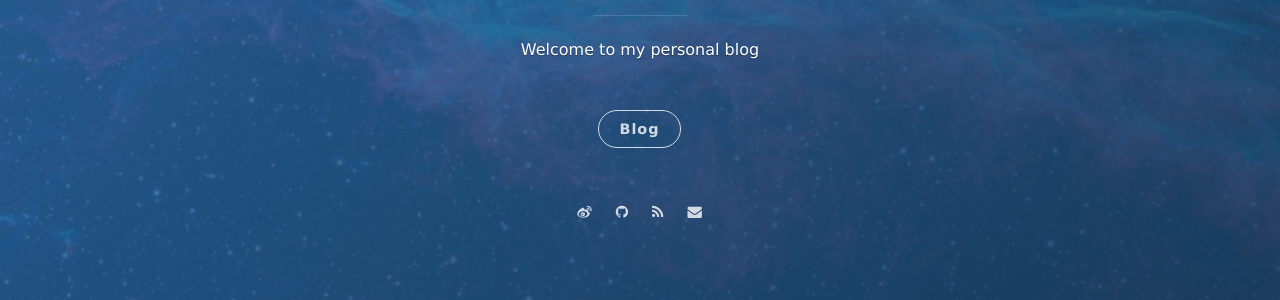
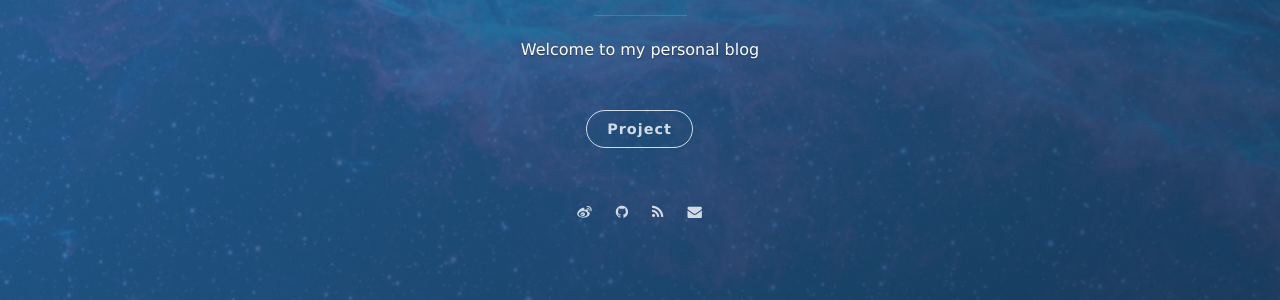
Before and after one commit to magical2world/blog.github.io, a Jekyll site: the page built from index.html, in a window 1280 px wide. Shown: the part 431-731 px from the top of the page. Built offline with Jekyll 4.4.1, drawn with Linux system fonts in a browser that asks for light colours; nearby versions of some CDN libraries; the list of posts is cut into pages by our own code.

Commit message:
18-11-15

```diff
--- a/_config.yml
+++ b/_config.yml
@@ -12,6 +12,8 @@ markdown: kramdown
 blog_button:
     title: Blog
     description: Visit blog
+    title: Project
+    description: Vist project
 
 # Navigation buttons in the front page.
 #nav:
```
